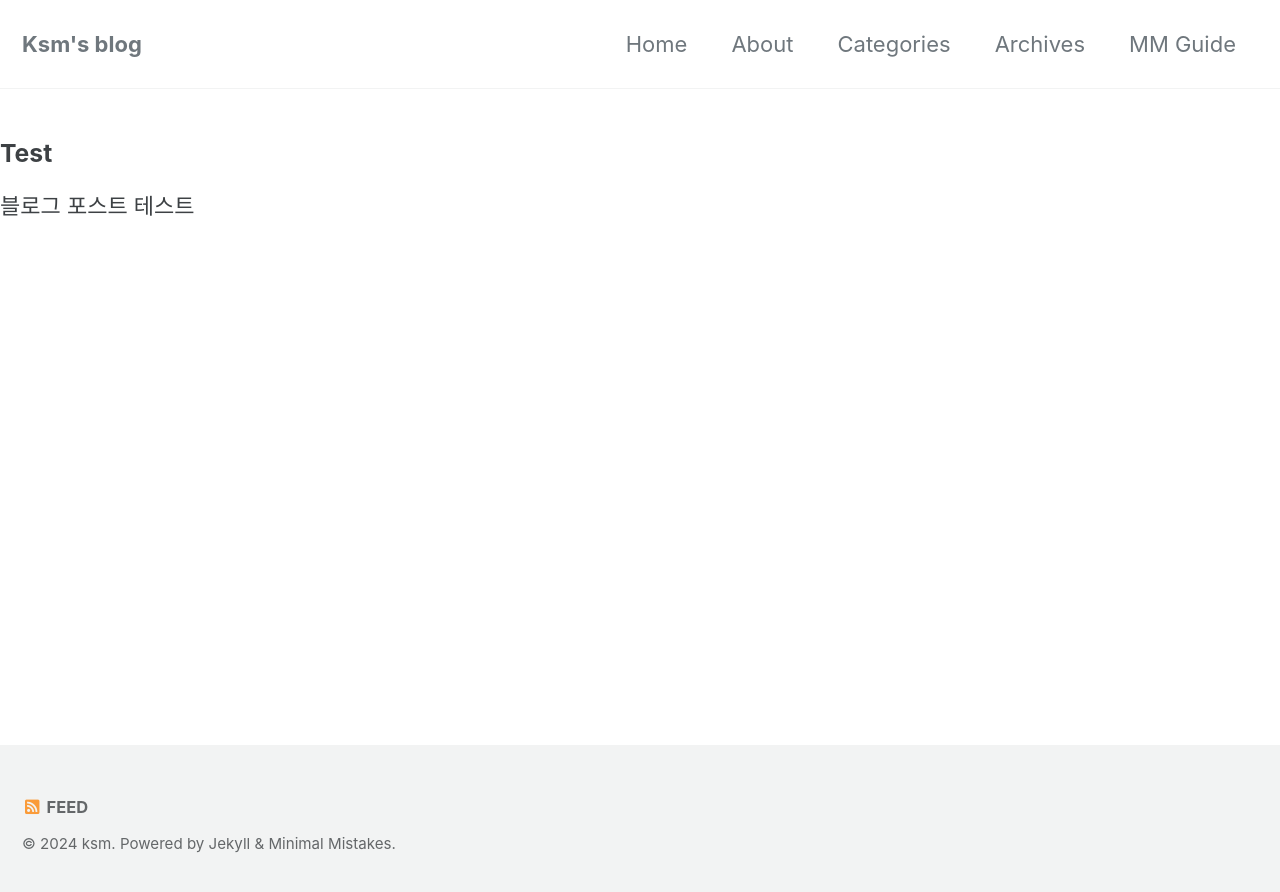
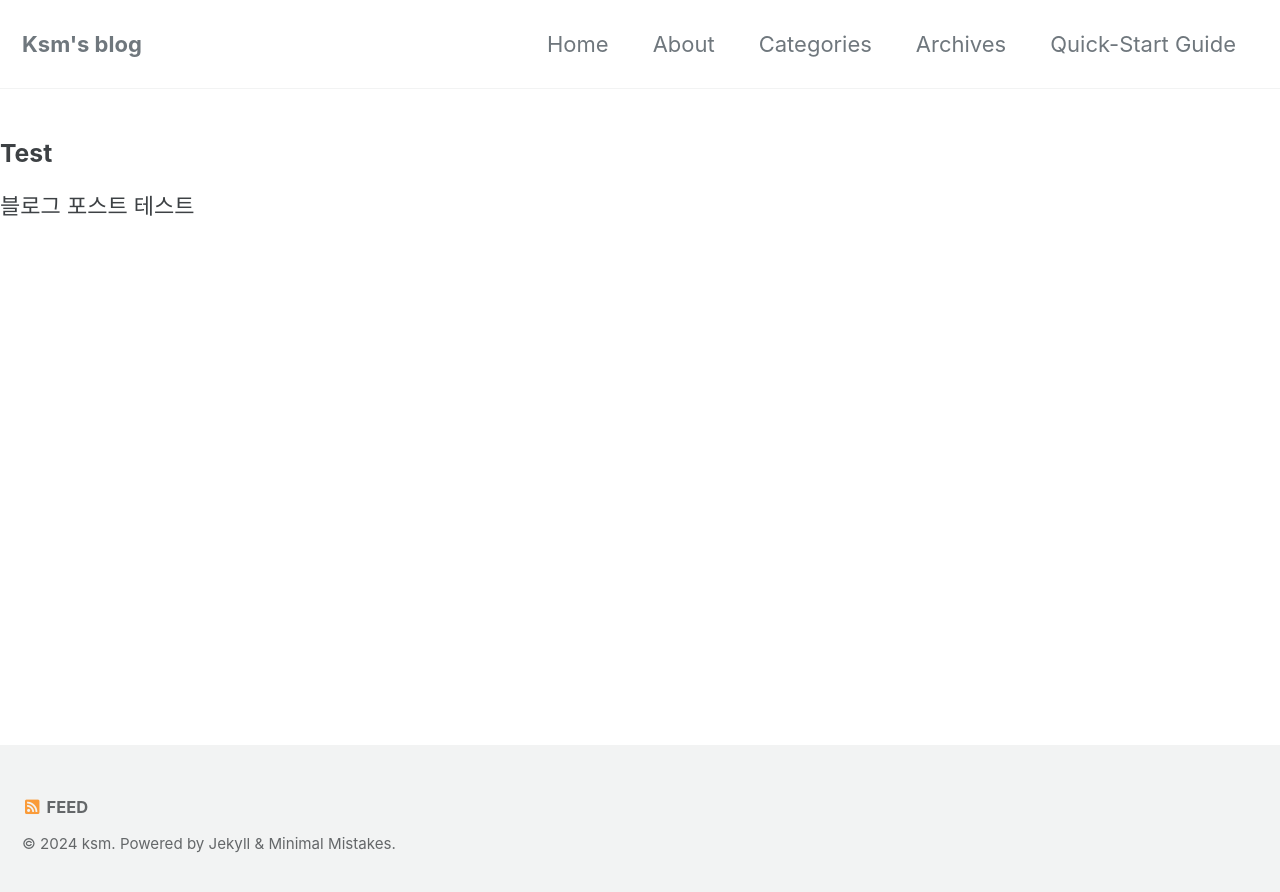
Before and after one commit to ksm463/ksm463.github.io, a Jekyll site: the page built from _posts/etc/2024-04-15-20240415_001_Test.md, in a window 1280 px wide. Shown: the top 892 px of the page. Built offline with Jekyll 4.4.1, drawn with Linux system fonts in a browser that asks for light colours; cached includes are drawn as plain includes; our own code applies the rules of GitHub Pages for plain Markdown files.

Commit message:
check navigation

```diff
--- a/_data/navigation.yml
+++ b/_data/navigation.yml
@@ -12,5 +12,5 @@ main:
   #   url: /collection-archive/
   # - title: "Sitemap"
   #   url: /sitemap/
-  - title: "MM Guide"
+  - title: "Quick-Start Guide"
     url: https://mmistakes.github.io/minimal-mistakes/docs/quick-start-guide/
```
Also changed, not shown: _posts/etc/2024-04-15-20240415_001_Test.md (+1 -0 lines).
